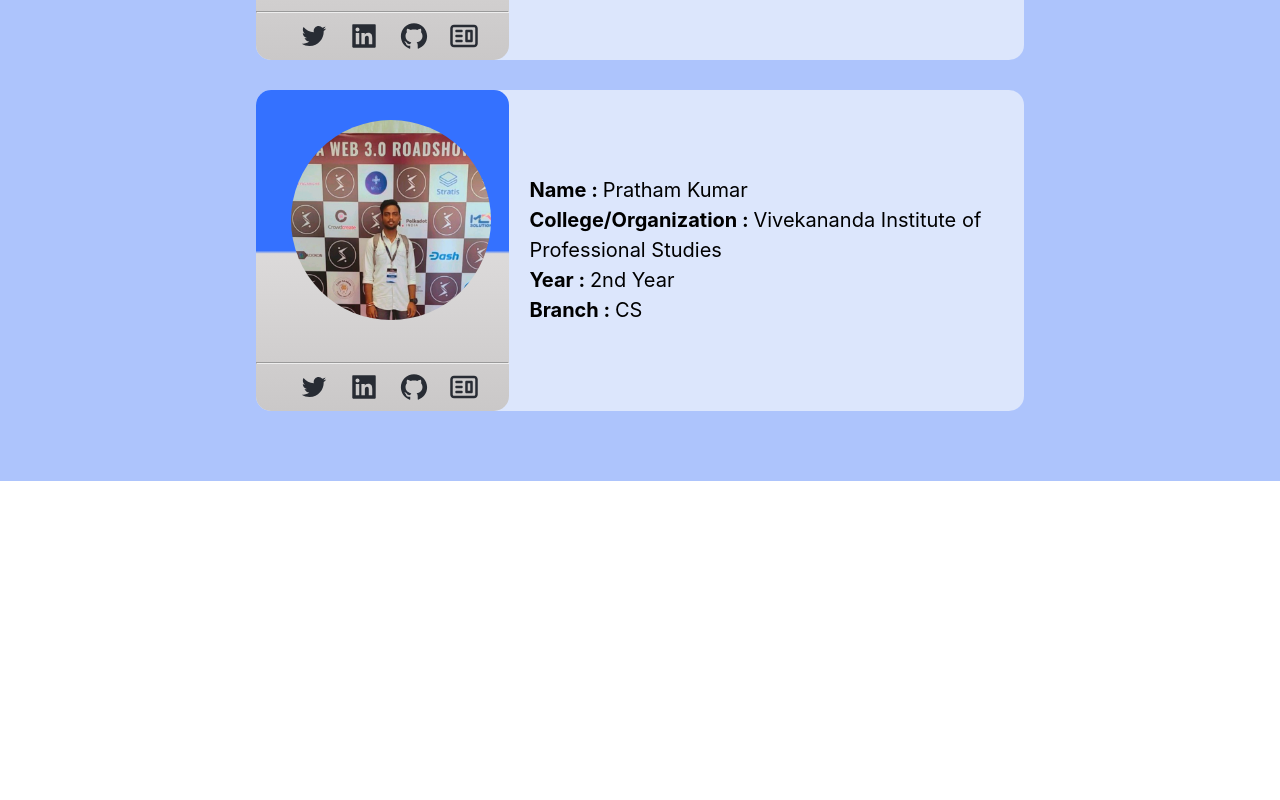
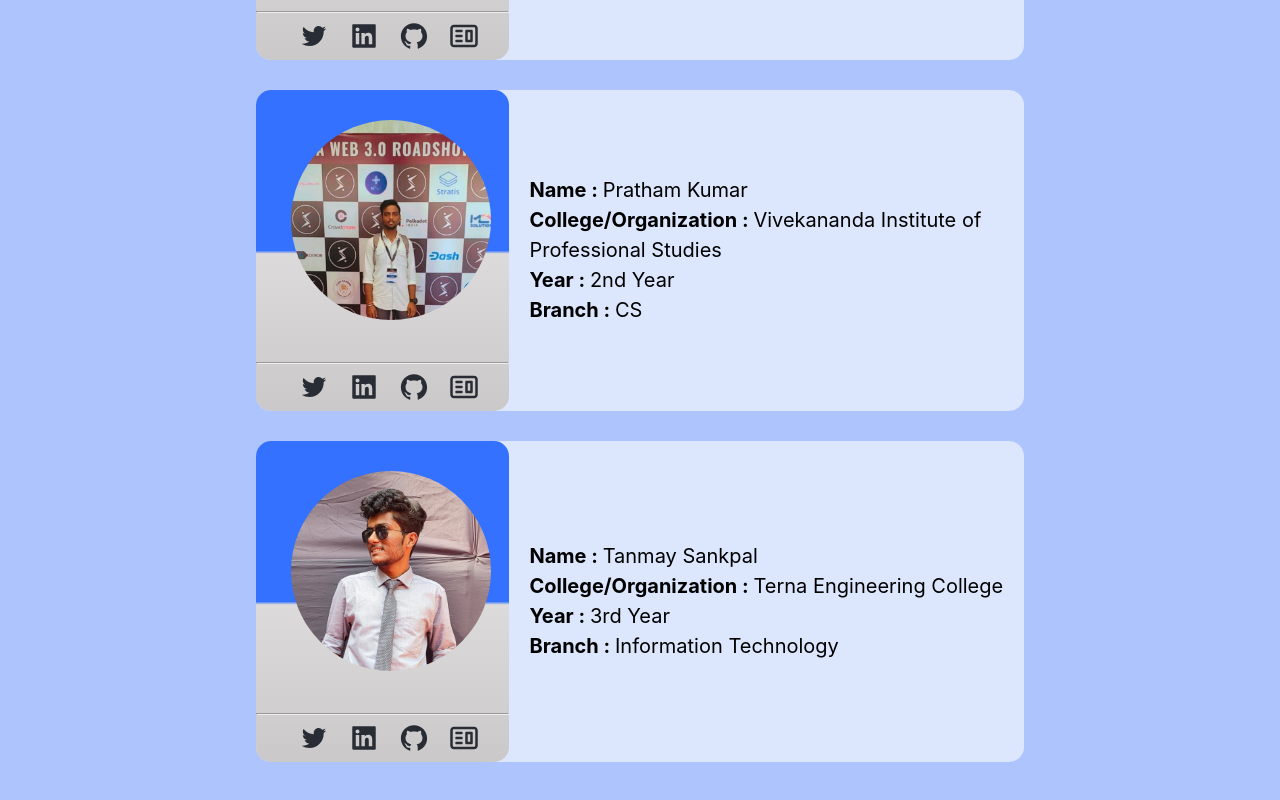
Before and after one commit to Prakharsharma2206/Hacktober22, a React (Create React App) app: page / in a window 1280 px wide. Shown: the part 3191-3991 px from the top of the page. Before the commit the page ends 3672 px from the top, so only its background shows below. Built offline with nearby package versions, Linux system fonts and the light colour scheme.

Commit message:
Added my card

```diff
--- a/src/profiles.js
+++ b/src/profiles.js
@@ -121,4 +121,15 @@ export const profiles = [
     cardGithub: "https://github.com/pratham9958",
     cardWebsite: "",
   },
+    {
+    cardImgSrc: "./Images/TanmayS.jpg",
+    cardName: "Tanmay Sankpal",
+    cardCollege: "Terna Engineering College",
+    cardYear: "3rd Year",
+    cardBranch: "Information Technology",
+    cardTwitter: "https://twitter.com/TanmaySankpal1",
+    cardLinkedin: "",
+    cardGithub: "https://github.com/tanmay-S12",
+    cardWebsite: "",
+  },
 ];
```
